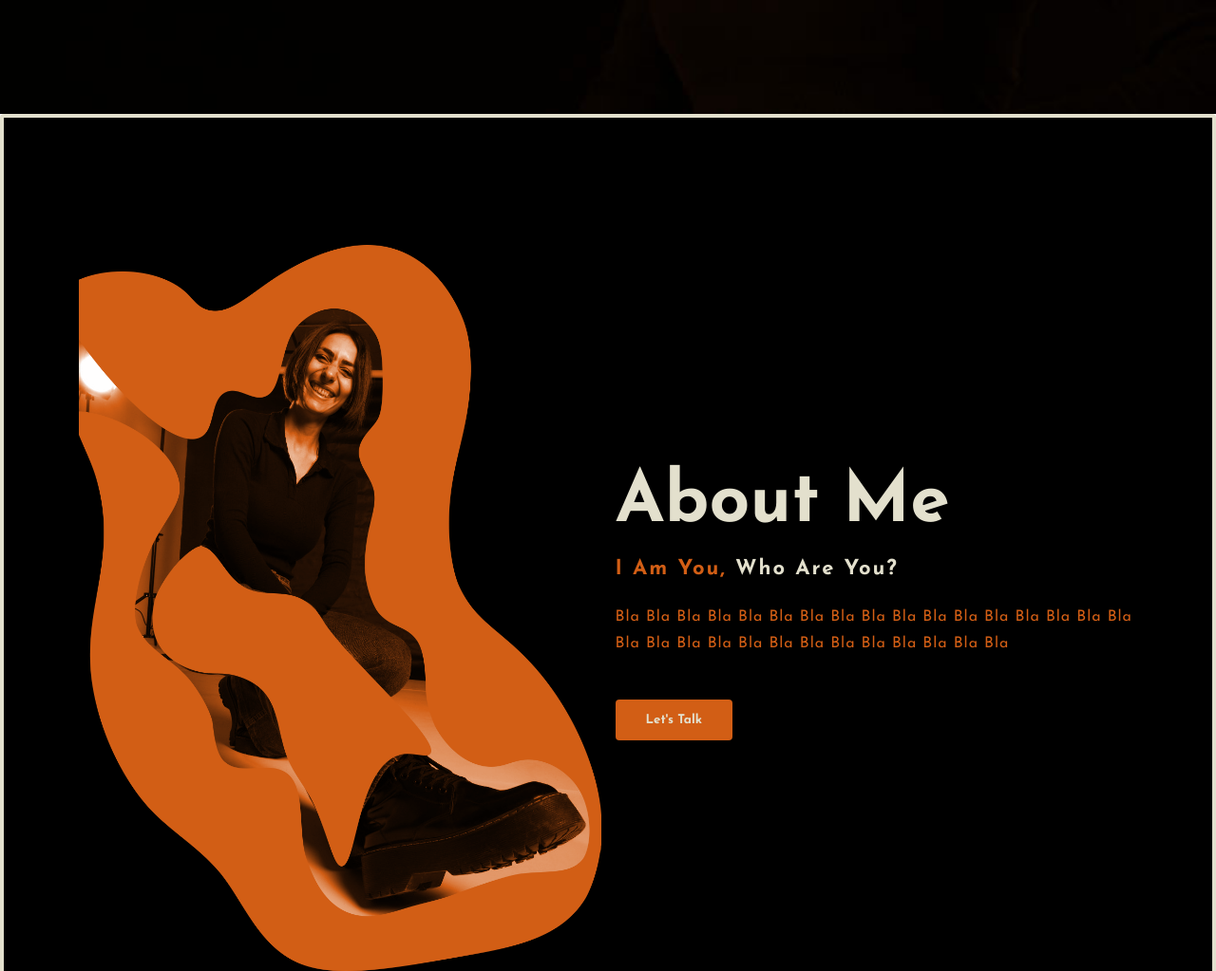
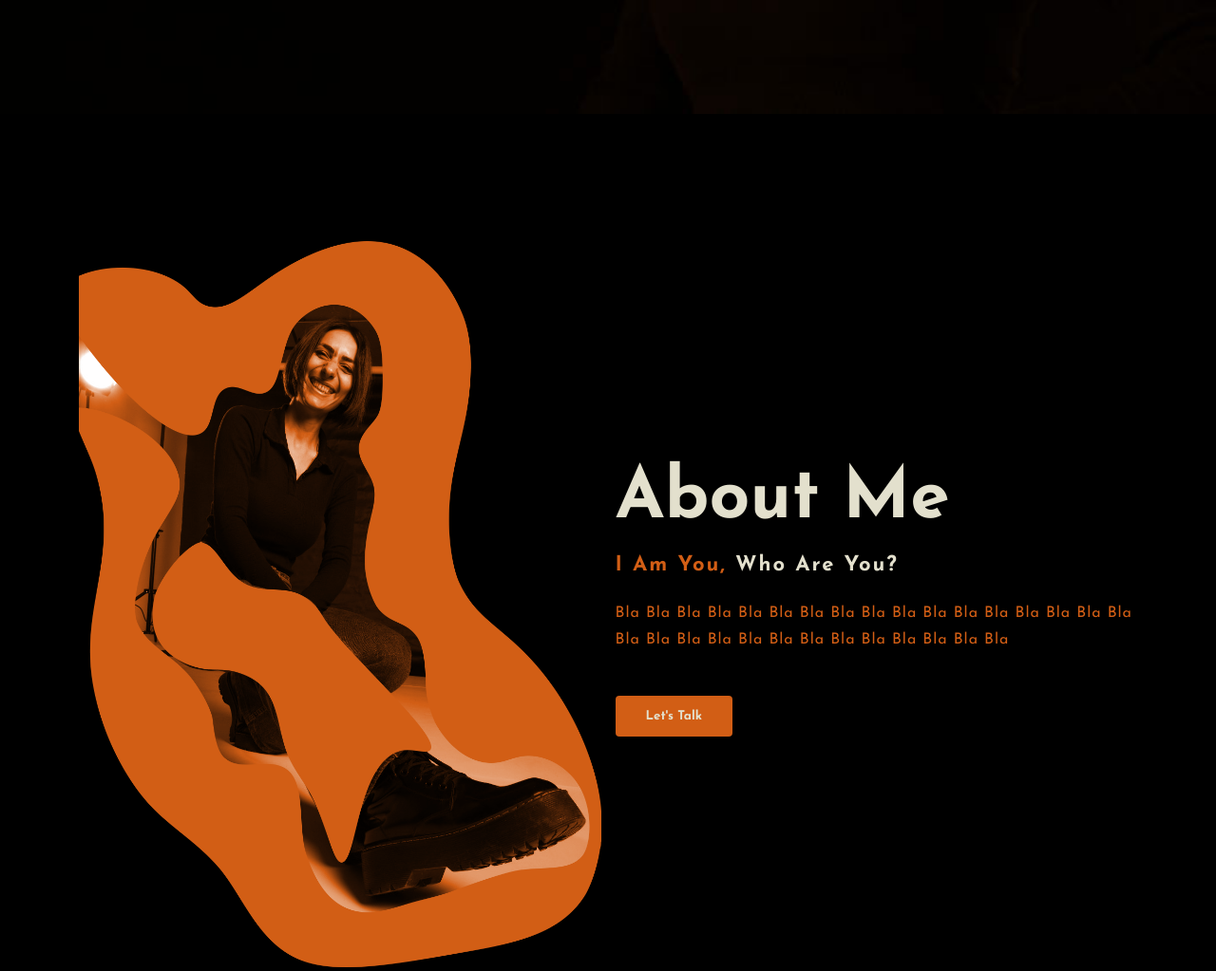
Before and after one commit to irmmunal/iremunal.github.io, a website: page index.html in a window 1280 px wide. Shown: the part 680-1703 px from the top of the page at 95% size. Drawn offline with Linux system fonts and the light colour scheme.

Commit message:
Update style.css

```diff
--- a/style.css
+++ b/style.css
@@ -134,8 +134,8 @@ h4 {
     width: 100%;
     padding: 100px 0px;
     background-color:black;
-    border: 4px solid #E3E0CD;
-    border-radius: 4px;
+    /*border: 4px solid #E3E0CD;*/
+    /*border-radius: 4px;*/
 
 }
 .about img {
```
